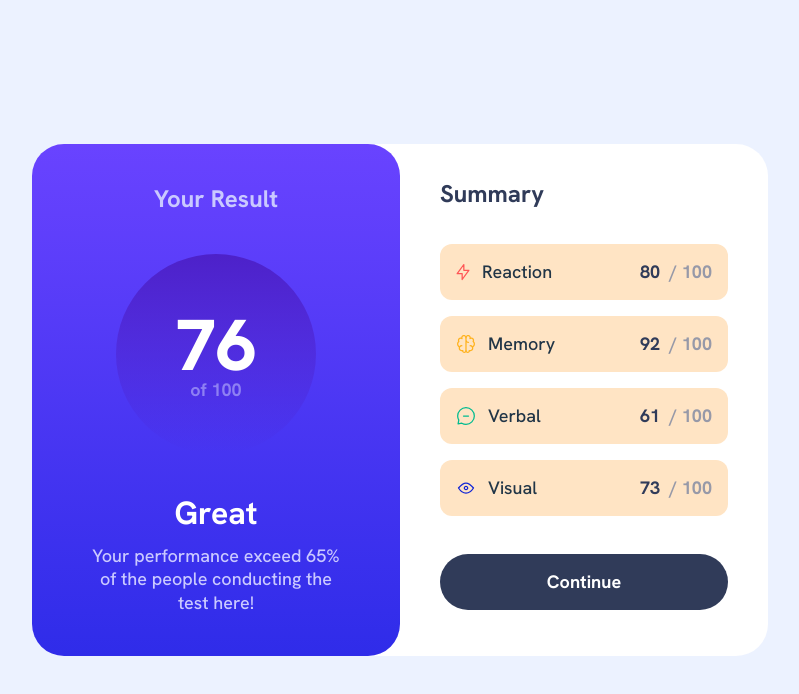
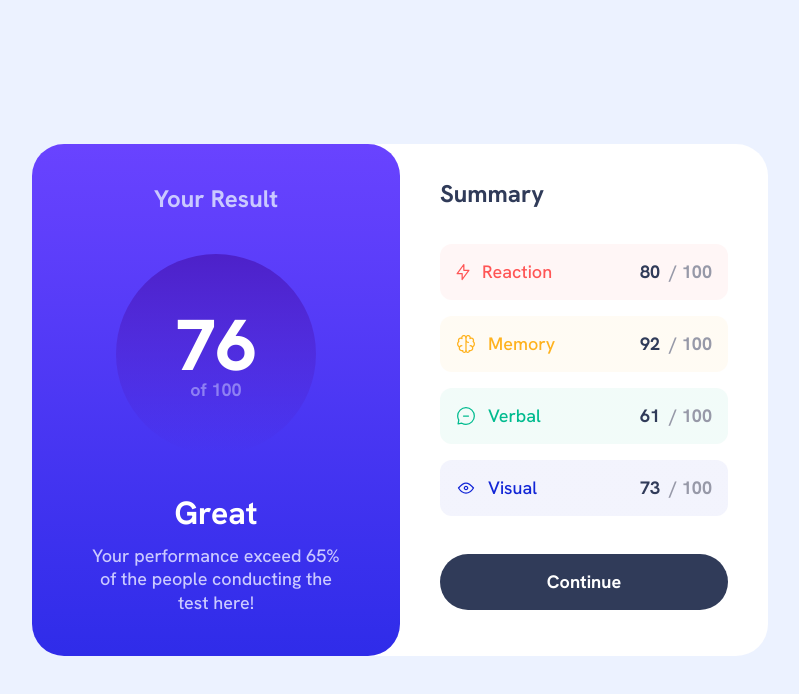
Before and after one commit to Tazochig/react_homework2, a React (Vite) app: page / in a window 1280 px wide. Shown: the top 694 px of the page, without its empty margins (240-1039 px from the left). Built offline with nearby package versions, Linux system fonts and the light colour scheme.

Commit message:
color correction

```diff
--- a/src/Components/Molecule/List/List.jsx
+++ b/src/Components/Molecule/List/List.jsx
@@ -1,13 +1,13 @@
 import "./List.css";
 import React from "react";
 
-function List({ pic, header, digit, color }) {
+function List({ pic, header, digit, teksti, Peri }) {
   return (
     <>
-      <div className="List_full" >
+      <div className="List_full" style={{background: Peri}}  >
         <div className="List_left">
           <img src={pic} alt="" />
-          <span className="list_heading">{header}</span>
+          <span className="list_heading" style={{color: teksti}} >{header}</span>
         </div>
         <div className="List_right">
           <h1 className="list_bold">{digit}</h1>
--- a/src/Components/Molecule/RightContainer/Right.jsx
+++ b/src/Components/Molecule/RightContainer/Right.jsx
@@ -13,10 +13,42 @@ function Right() {
       <div className="Right_kont">
         <Summary />
         <div className="listebii">
-          <List header="Reaction" digit="80" pic={Flash} />
-          <List header="Memory" digit="92" pic={iconBrain} />
-          <List header="Verbal" digit="61" pic={Chat} />
-          <List header="Visual" digit="73" pic={Eye} />
+          <List
+            header="Reaction"
+            digit="80"
+            pic={Flash}
+            teksti="rgba(255, 85, 85, 1) "
+            Peri="
+            linear-gradient(0deg, rgba(255, 255, 255, 0.95), rgba(255, 255, 255, 0.95)),
+            linear-gradient(0deg, #FF5555, #FF5555)"
+          />
+          <List
+            header="Memory"
+            digit="92"
+            pic={iconBrain}
+            teksti="rgba(255, 178, 30, 1)"
+            Peri="
+            linear-gradient(0deg, rgba(255, 255, 255, 0.95), rgba(255, 255, 255, 0.95)),
+            linear-gradient(0deg, #FFB21E, #FFB21E)"
+          />
+          <List
+            header="Verbal"
+            digit="61"
+            pic={Chat}
+            teksti="rgba(0, 187, 143, 1)"
+            Peri="
+            linear-gradient(0deg, rgba(255, 255, 255, 0.95), rgba(255, 255, 255, 0.95)),
+            linear-gradient(0deg, #00BB8F, #00BB8F)"
+          />
+          <List
+            header="Visual"
+            digit="73"
+            pic={Eye}
+            teksti="rgba(17, 37, 214, 1)"
+            Peri="
+            linear-gradient(0deg, rgba(255, 255, 255, 0.95), rgba(255, 255, 255, 0.95)),
+            linear-gradient(0deg, #1125D6, #1125D6)"
+          />
         </div>
         <Button />
       </div>
```
